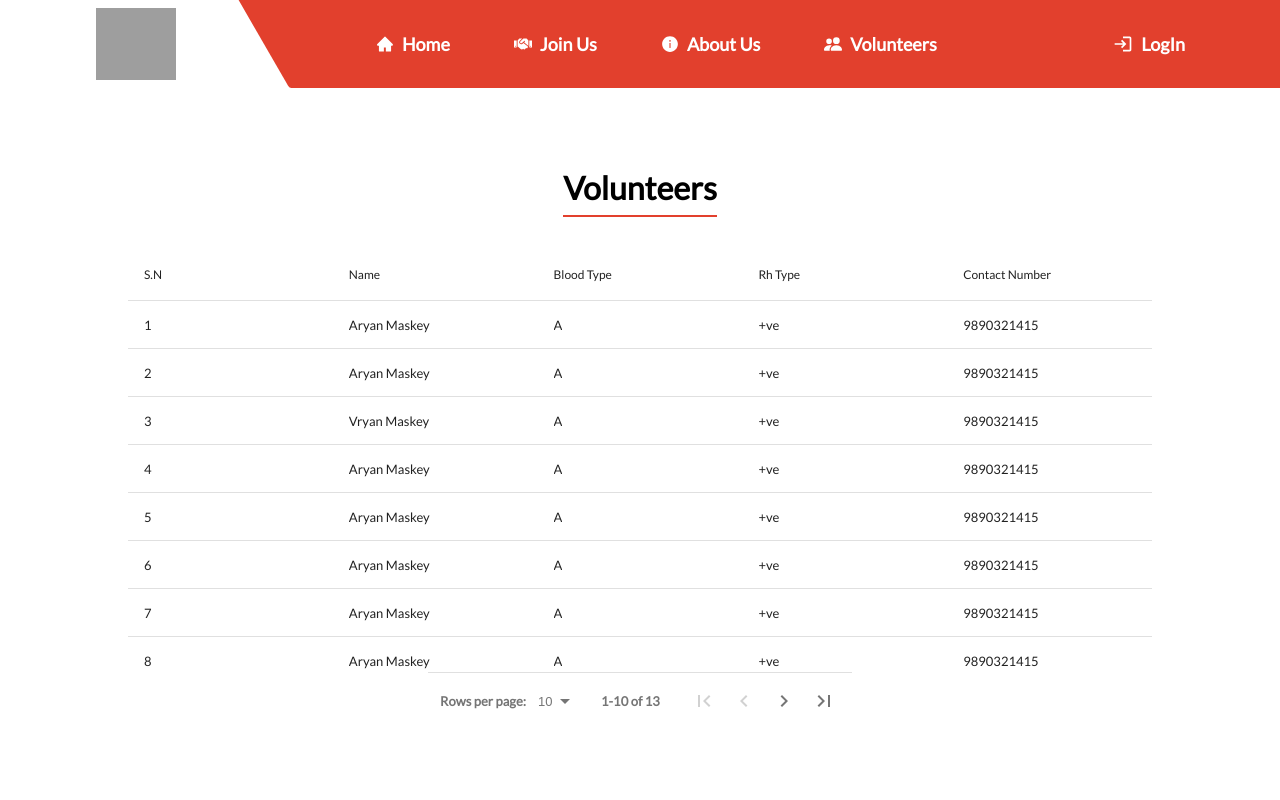
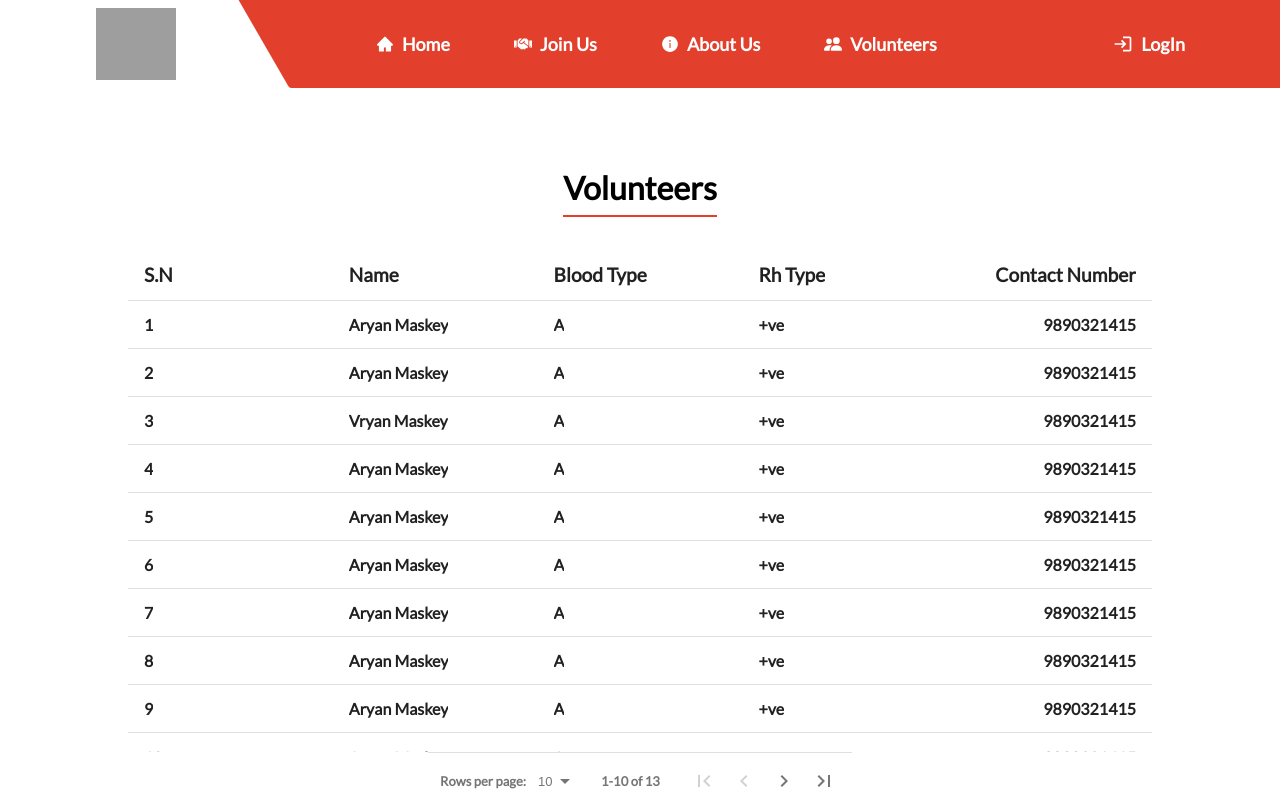
Before and after one commit to iamsumanp/dirgahyu, a Next.js app: page /volunteerList in a window 1280 px wide. Shown: the top 800 px of the page. Built offline with nearby package versions, Linux system fonts and the light colour scheme; data requests are answered from the project's data file; grey boxes are pictures that could not be loaded.

Commit message:
volunteers list implemented

```diff
--- a/src/pages/volunteerList.tsx
+++ b/src/pages/volunteerList.tsx
@@ -3,6 +3,8 @@ import DataTable from "react-data-table-component";
 import axios from "axios";
 import { useEffect, useState } from "react";
 import styled from "styled-components";
+import { GetServerSideProps } from "next";
+// import "../styles/customstyling.css";
 
 interface Ivolunteers {
   id: number;
@@ -10,6 +12,7 @@ interface Ivolunteers {
   bloodType: string;
   rhType: string;
   contactNumber: string;
+  // i?: any;
 }
 
 // interface IvolunteerListData {
@@ -22,14 +25,34 @@ interface Ivolunteers {
 // [];
 
 const columns = [
+  // { name: "S.N", selector: (row: Ivolunteers, i: any) => i + 1 }, //TODO: check if i has alternative type other than any
   { name: "S.N", selector: (row: Ivolunteers) => row.id },
   { name: "Name", selector: (row: Ivolunteers) => row.name },
   { name: "Blood Type", selector: (row: Ivolunteers) => row.bloodType },
   { name: "Rh Type", selector: (row: Ivolunteers) => row.rhType },
-  { name: "Contact Number", selector: (row: Ivolunteers) => row.contactNumber },
+  {
+    name: "Contact Number",
+    selector: (row: Ivolunteers) => row.contactNumber,
+    right: true,
+  },
 ];
 
 export default function VolunteerList({ volunteerListData }: any) {
+  const customStyles = {
+    rows: {
+      style: {
+        fontWeight: "bold",
+        fontSize: "1rem",
+      },
+    },
+    headCells: {
+      style: {
+        fontWeight: "bolder",
+        fontSize: "1.2rem",
+      },
+    },
+  };
+
   //! fix the type from any to array of objects
   const [userdata, setUserData] = useState([]); //? check this
 
@@ -44,12 +67,18 @@ export default function VolunteerList({ volunteerListData }: any) {
         data={userdata}
         // className={styles.tableContainer}
         pagination
+        customStyles={customStyles}
+        responsive={true}
+        // pointerOnHover={true}
+        highlightOnHover={true}
+        // paginationPerPage={10}
+        paginationRowsPerPageOptions={[5, 10]}
       ></DataTable>
     </div>
   );
 }
 
-export async function getServerSideProps() {
+export const getServerSideProps: GetServerSideProps = async () => {
   const response = await fetch("http://localhost:4000/userData");
 
   const userData = await response.json();
@@ -65,4 +94,4 @@ export async function getServerSideProps() {
       volunteerListData: userData,
     },
   };
-}
+};
--- a/src/styles/component.module.css
+++ b/src/styles/component.module.css
@@ -216,7 +216,7 @@
   flex-direction: column;
   align-items: center;
   font-weight: bold;
-  height: 90vh;
+  height: 100vh;
 }
 .volunteer_label {
   font-size: 2rem;
@@ -225,9 +225,9 @@
   margin-bottom: 2rem;
 }
 
-.rdt_TableRow {
+/* .rdt_TableRow {
   background-color: #e2402d;
   height: 123rem;
-}
+} */
 
 /*end of  volunteer list section*/
```
Also changed, not shown: src/styles/globals.css (+17 -0 lines).
